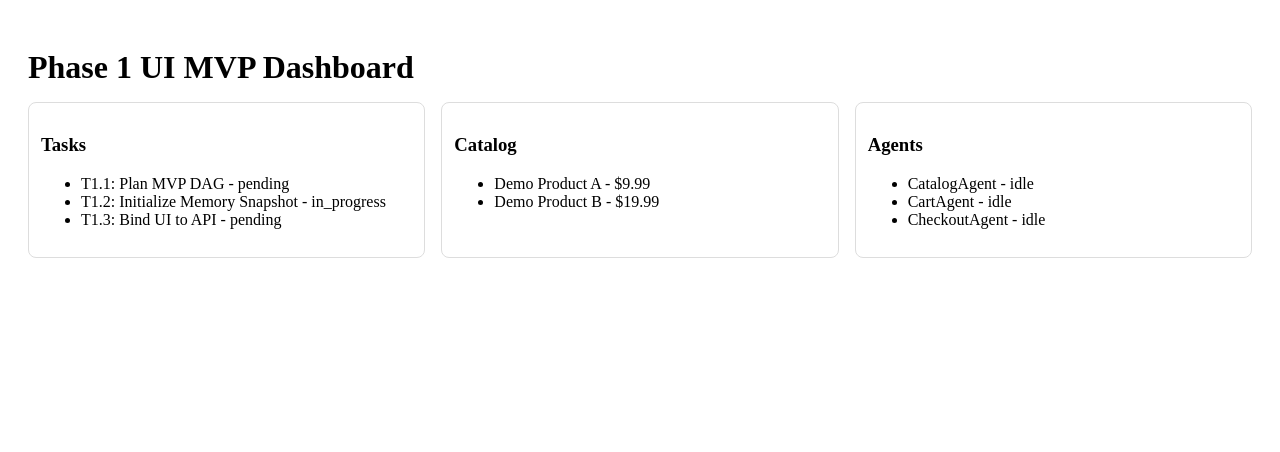
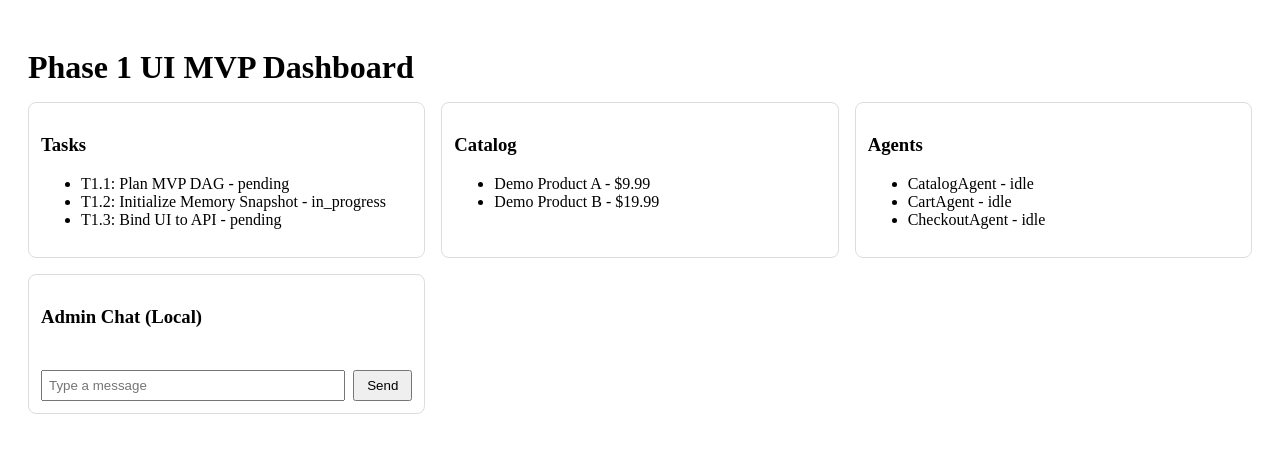
Before and after one commit to NTPhus/P-E-commerce, a React (Vite) app in the folder apps/web/: page / in a window 1280 px wide. Shown: the top 452 px of the page. Built offline with nearby package versions, Linux system fonts and the light colour scheme; the HTML template or start-up script is replaced by a standard one.

Commit message:
UI Phase 1: Extend Dashboard with Admin Chat (local) and catalog/admin metrics placeholders

```diff
--- a/apps/web/data/mockPhase1Data.json
+++ b/apps/web/data/mockPhase1Data.json
@@ -10,5 +10,16 @@
       {"id": "p-1002", "name": "Demo Product B", "price": 19.99}
     ]
   },
-  "agents": ["CatalogAgent", "CartAgent", "CheckoutAgent"]
+  "agents": ["CatalogAgent", "CartAgent", "CheckoutAgent"],
+  "chat": {
+    "rooms": [
+      {
+        "roomId": "admin-chat",
+        "messages": [
+          {"id": "m1", "senderId": "system", "text": "Welcome to Phase 1 UI dashboard", "timestamp": 1640000000000},
+          {"id": "m2", "senderId": "admin", "text": "Hello team!", "timestamp": 1640000001000}
+        ]
+      }
+    ]
+  }
 }
--- a/apps/web/src/Dashboard.jsx
+++ b/apps/web/src/Dashboard.jsx
@@ -2,12 +2,26 @@ import React, { useEffect, useState } from 'react'
 
 export default function Dashboard() {
   const [data, setData] = useState(null)
+  const [chatMessages, setChatMessages] = useState([])
   useEffect(() => {
     fetch('/data/mockPhase1Data.json')
       .then(res => res.json())
       .then(setData)
+      .then(d => {
+        // initialize chat from mock if present
+        if (d?.chat?.rooms?.length) {
+          const firstRoom = d.chat.rooms[0]
+          setChatMessages(firstRoom.messages || [])
+        }
+        return d
+      })
+      .catch(() => {})
   }, [])
   if (!data) return <div>Loading UI data...</div>
+  const addMockChat = (text) => {
+    const msg = { id: Math.random().toString(36).slice(2), roomId: 'admin-chat', senderId: 'admin', text, timestamp: Date.now() }
+    setChatMessages(prev => [...prev, msg])
+  }
   return (
     <div className="grid" style={{ display: 'grid', gridTemplateColumns: '1fr 1fr 1fr', gap: 16 }}>
       <section className="panel" style={{ border: '1px solid #ddd', padding: 12, borderRadius: 8 }}>
@@ -34,6 +48,28 @@ export default function Dashboard() {
           ))}
         </ul>
       </section>
+      <section className="panel" style={{ border: '1px solid #ddd', padding: 12, borderRadius: 8 }}>
+        <h3>Admin Chat (Local)</h3>
+        <div style={{ maxHeight: 180, overflow: 'auto', background: '#fff', padding: 8, borderRadius: 6 }}>
+          {chatMessages.map(m => (
+            <div key={m.id} style={{ marginBottom: 6 }}>
+              <strong>{m.senderId}:</strong> {m.text}
+              <div style={{ fontSize: 10, color: '#888' }}>{new Date(m.timestamp).toLocaleTimeString()}</div>
+            </div>
+          ))}
+        </div>
+        <ChatComposer onSend={addMockChat} />
+      </section>
     </div>
   )
 }
+
+function ChatComposer({ onSend }) {
+  const [text, setText] = useState('')
+  return (
+    <div style={{ display: 'flex', gap: 8, marginTop: 8 }}>
+      <input value={text} onChange={e => setText(e.target.value)} placeholder="Type a message" style={{ flex: 1, padding: 6 }} />
+      <button onClick={() => { if (text.trim()) { onSend(text.trim()); setText('') } }} style={{ padding: '6px 12px' }}>Send</button>
+    </div>
+  )
+}
```
